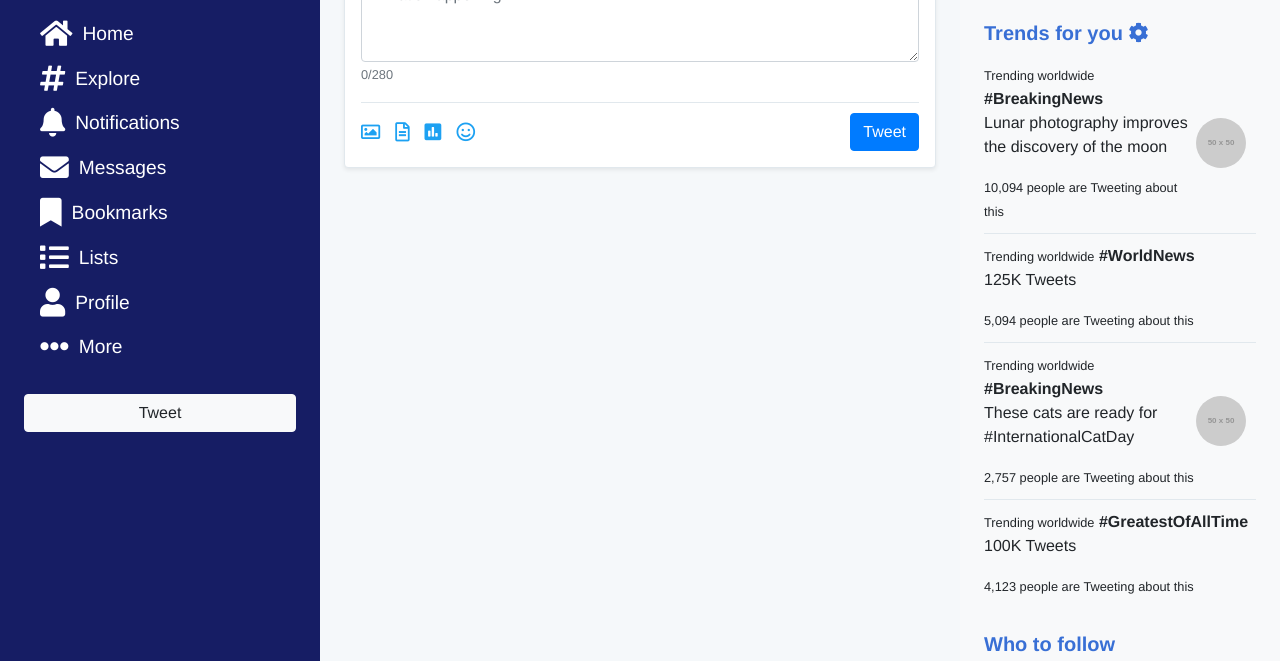
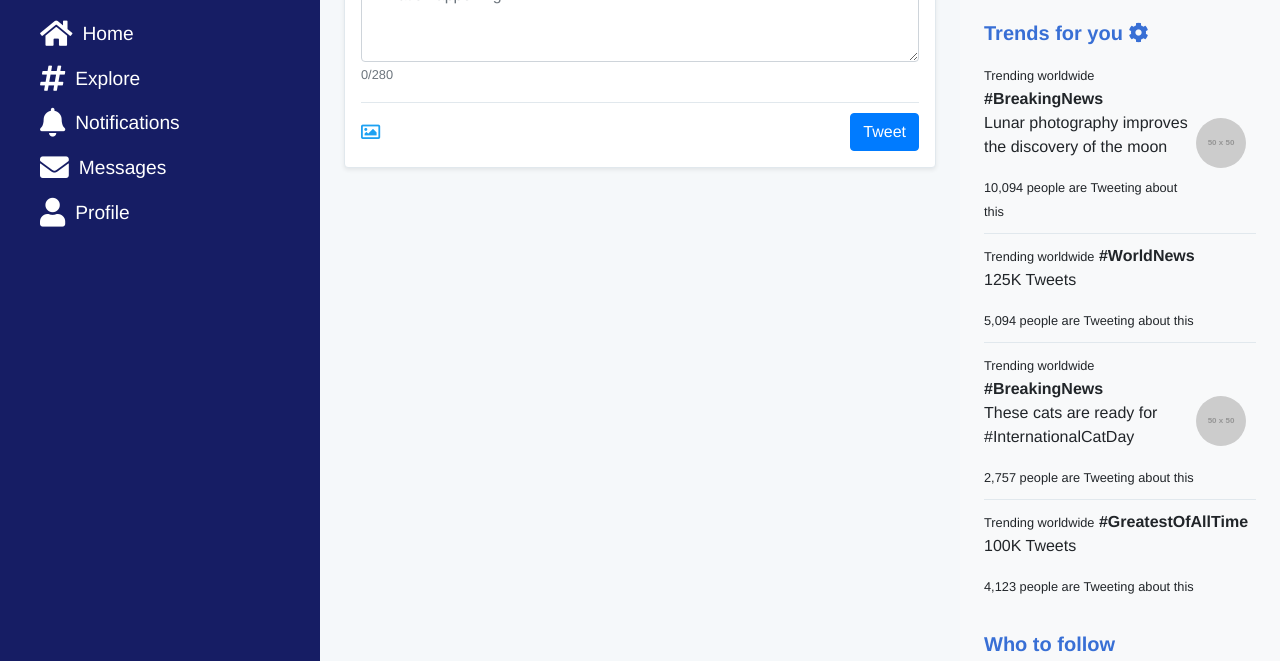
Before and after one commit to DeweyAdkins/CheapTwitter, a plain HTML site: page index.html in a window 1280 px wide. Shown: the part 65-726 px from the top of the page. Drawn offline with nearby package versions, Linux system fonts and the light colour scheme; placeholder pictures from the web are drawn by us.

Commit message:
faketwitter7

```diff
--- a/index.html
+++ b/index.html
@@ -18,12 +18,8 @@
                     <li class="nav-item"><a href="#" class="nav-link text-white"><i class="fas fa-hashtag"></i> Explore</a></li>
                     <li class="nav-item"><a href="#" class="nav-link text-white"><i class="fas fa-bell"></i> Notifications</a></li>
                     <li class="nav-item"><a href="#" class="nav-link text-white"><i class="fas fa-envelope"></i> Messages</a></li>
-                    <li class="nav-item"><a href="#" class="nav-link text-white"><i class="fas fa-bookmark"></i> Bookmarks</a></li>
-                    <li class="nav-item"><a href="#" class="nav-link text-white"><i class="fas fa-list"></i> Lists</a></li>
                     <li class="nav-item"><a href="#" class="nav-link text-white"><i class="fas fa-user"></i> Profile</a></li>
-                    <li class="nav-item"><a href="#" class="nav-link text-white"><i class="fas fa-ellipsis-h"></i> More</a></li>
                 </ul>
-                <button class="btn btn-light mt-4 w-100">Tweet</button>
             </nav>
             <div class="col-md-6 main-content p-4">
                 <div class="tweet-box mb-4 p-3 bg-white rounded shadow-sm position-relative">
@@ -37,9 +33,6 @@
                         <div class="tweet-options d-flex align-items-center">
                             <i class="far fa-image" id="imageButton"></i>
                             <input type="file" id="imageUpload" style="display: none;" accept="image/*">
-                            <i class="far fa-file-alt"></i>
-                            <i class="fas fa-poll"></i>
-                            <i class="far fa-smile"></i>
                             <button type="submit" class="btn btn-primary ml-auto">Tweet</button>
                         </div>
                     </form>
```
